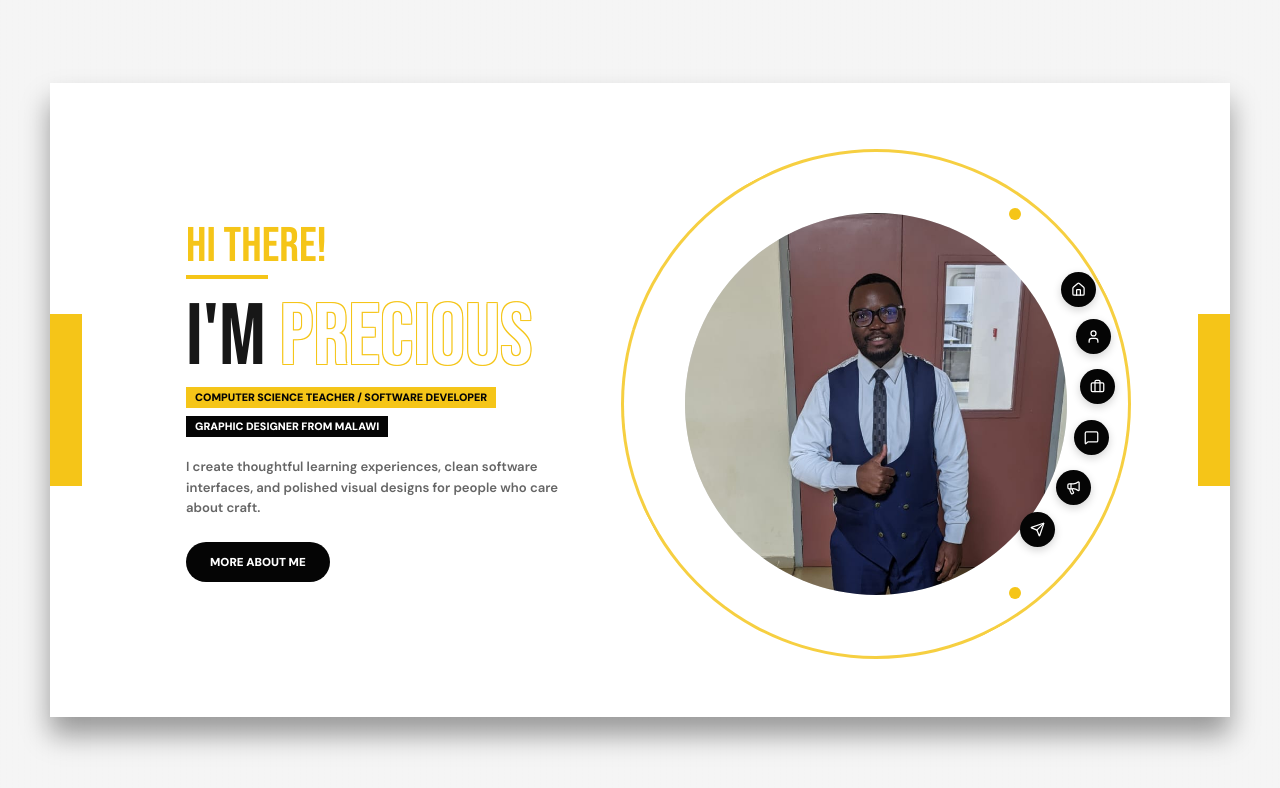
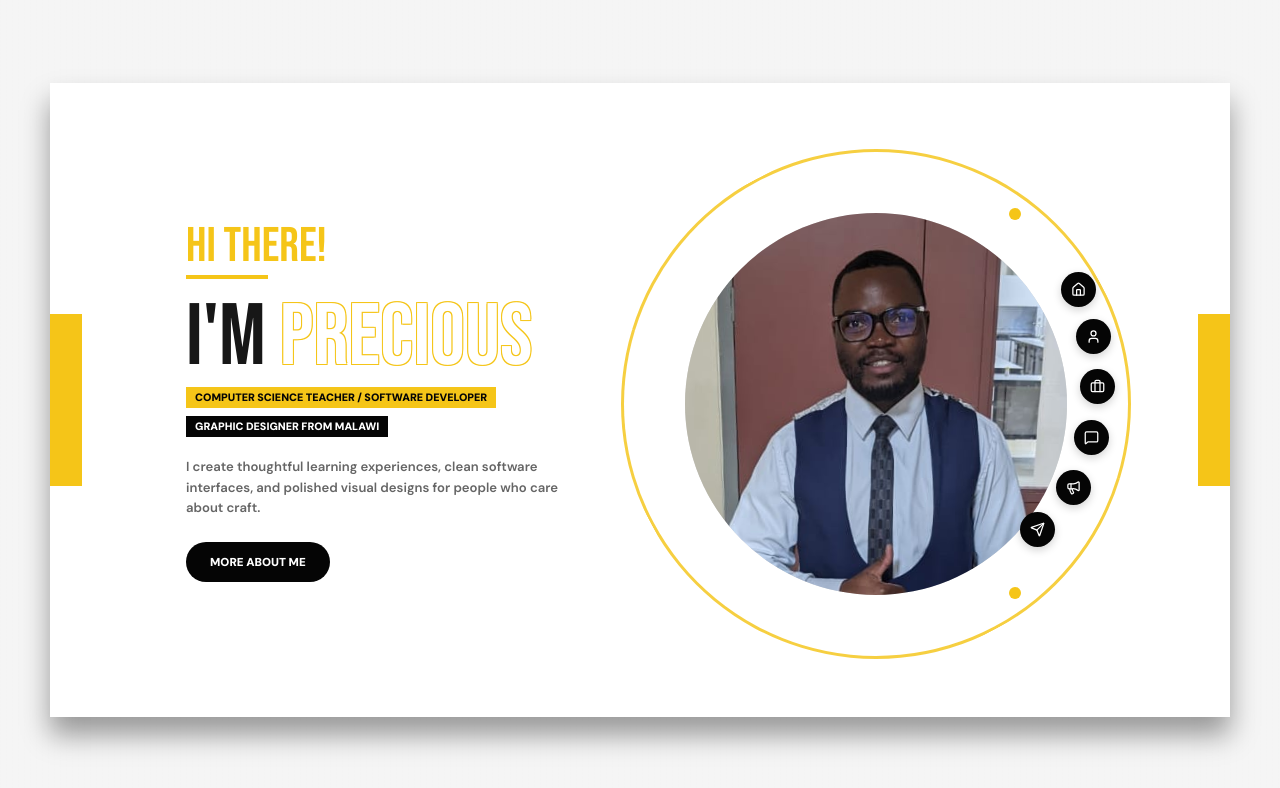
Before and after one commit to pukulu-debulger/precious-portfolio, a Next.js app: page / in a window 1280 px wide. Shown: the top 788 px of the page. Built offline with nearby package versions, Linux system fonts and the light colour scheme.

Commit message:
feat: adjust sidebar and portrait image styles for improved visual presentation

```diff
--- a/src/styles/globals.css
+++ b/src/styles/globals.css
@@ -97,7 +97,9 @@ textarea {
 
 .sidebar-image {
   object-fit: cover;
-  object-position: 50% 24%;
+  object-position: 49% 22%;
+  transform: scale(1.72) rotate(1.2deg);
+  transform-origin: 49% 28%;
 }
 
 .sidebar-name {
@@ -326,7 +328,9 @@ textarea {
 
 .portrait-image {
   object-fit: cover;
-  object-position: 50% 24%;
+  object-position: 49% 22%;
+  transform: scale(1.72) rotate(1.2deg);
+  transform-origin: 49% 28%;
 }
 
 .orbit {
```
